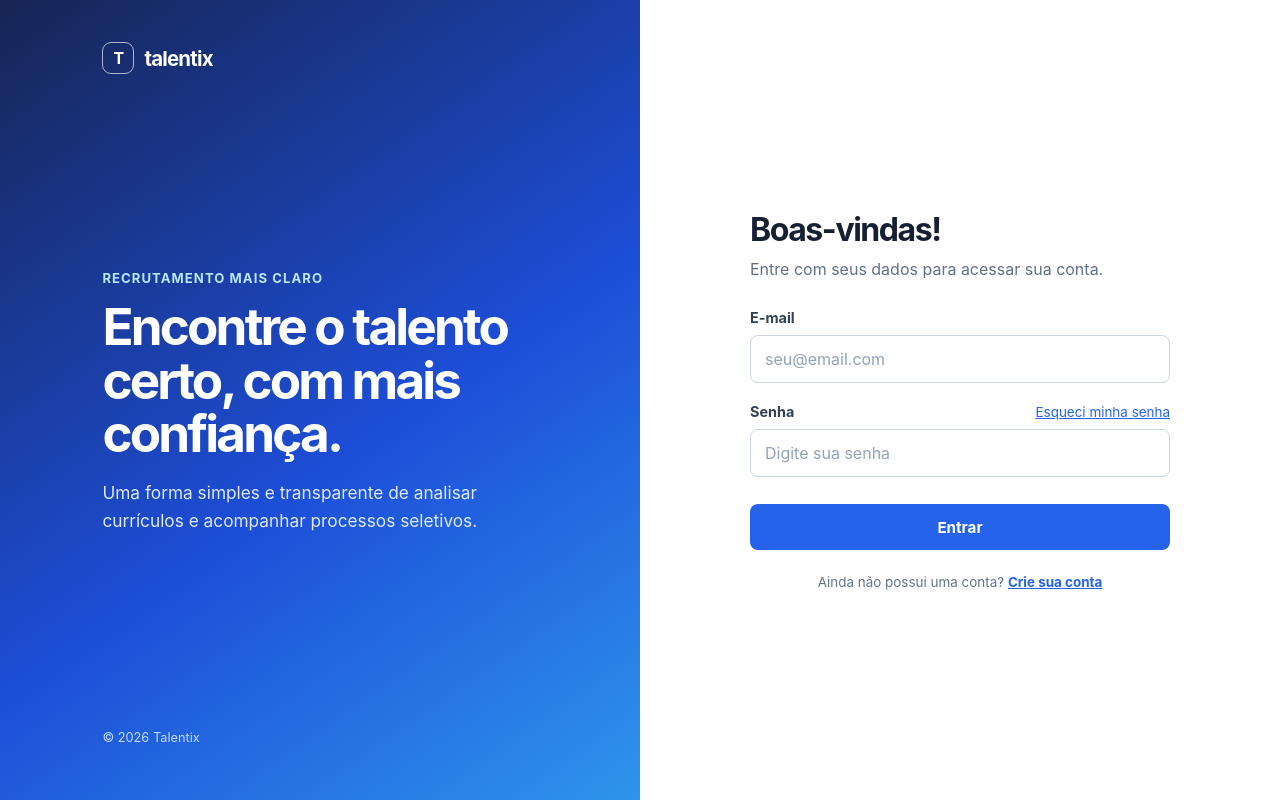
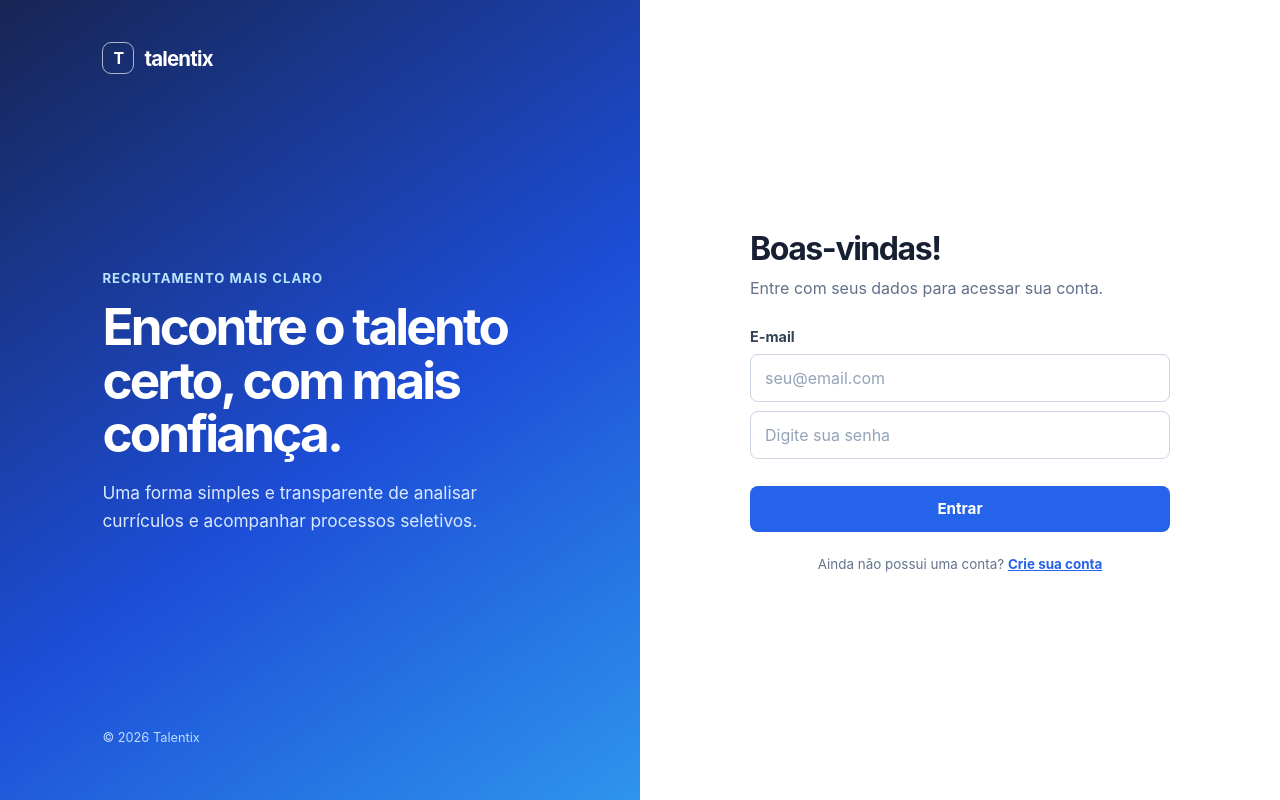
Before and after one commit to LGCeola/talentix-portfolio, a Vue app in the folder apps/web/: page /login in a window 1280 px wide. Built offline with nearby package versions, Linux system fonts and the light colour scheme; some icons are missing.

Commit message:
fix(web): Remove o botão "Esqueci minha senha"

```diff
--- a/apps/web/src/modules/auth/LoginPage.vue
+++ b/apps/web/src/modules/auth/LoginPage.vue
@@ -31,10 +31,10 @@
           <label for="email">E-mail</label>
           <input id="email" v-model.trim="email" type="email" autocomplete="email" placeholder="seu@email.com" required />
 
-          <div class="label-row">
+          <!-- <div class="label-row">
             <label for="password">Senha</label>
             <a href="#" @click.prevent>Esqueci minha senha</a>
-          </div>
+          </div> -->
           <div class="password-input">
             <input id="password" v-model="password" :type="passwordVisible ? 'text' : 'password'" autocomplete="current-password" placeholder="Digite sua senha" minlength="8" required />
             <button type="button" class="show-password" @click="passwordVisible = !passwordVisible">
```
